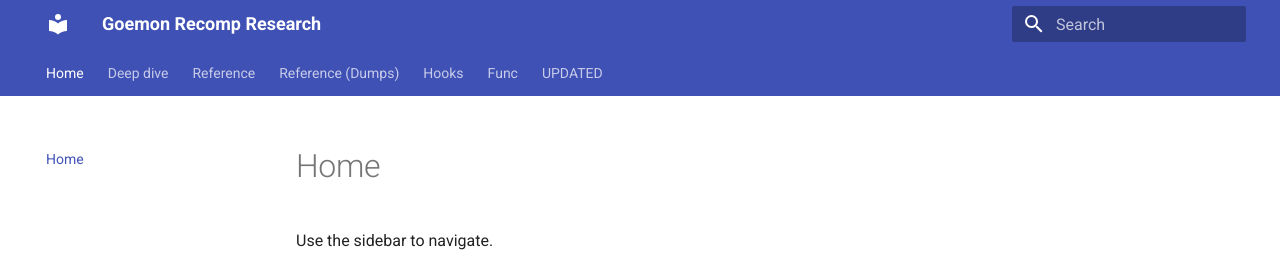
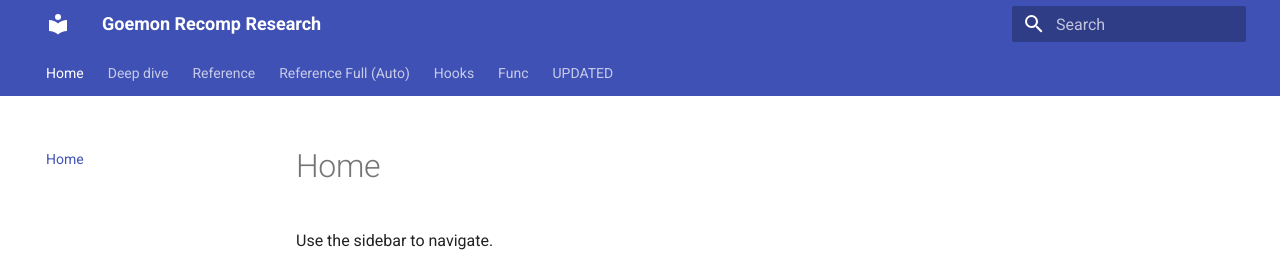
Before and after one commit to sirdankz/goemon-recomp-research, an MkDocs documentation site: the page built from docs/index.md, in a window 1280 px wide. Shown: the top 257 px of the page. Built offline with MkDocs 1.6.1 and Material for MkDocs 9.7.7, drawn with Linux system fonts in a browser that asks for light colours.

Commit message:
Modify mkdocs.yml for navigation and references
Updated navigation structure and added new reference sections.

```diff
--- a/mkdocs.yml
+++ b/mkdocs.yml
@@ -1,4 +1,5 @@
 site_name: Goemon Recomp Research
+
 theme:
   name: material
   features:
@@ -8,24 +9,27 @@
     - toc.integrate
     - search.suggest
     - search.highlight
+
 plugins:
   - search
+
 nav:
   - Home: index.md
   - Deep dive: deep_dive.md
+
   - Reference:
       - Master summarized: master_summarized.md
       - Addresses: addresses.md
       - Globals: globals.md
-      - Reference index: reference/index.md
       - $a1 action codes: reference/action_codes.md
       - ctx+0x4C map: reference/ctx_4c_map.md
       - Stage plumbing: reference/stage_plumbing.md
       - Helpers: helpers.md
       - Call graph: call_graph.md
       - Discoveries: discoveries.md
-  - Reference (Dumps):
-      - Reference Home: reference/index.md
+
+  - Reference Full (Auto):
+      - Overview: reference/index.md
       - jr-dispatch tables: reference/jr_dispatch_tables.md
       - Function catalog: reference/functions_index.md
       - Symbols: reference/symbols.md
@@ -33,14 +37,16 @@
       - Callgraph hubs: reference/callgraph.md
       - Function xrefs: reference/xrefs.md
       - Writes/reads index: reference/writes_reads.md
-      - Export format: reference/export_format.md
+      - Export format / dumps: reference/export_format.md
 
   - Hooks:
       - DD830: hooks/dd830.md
       - E3B9C: hooks/e3b9c.md
       - D98E0: hooks/d98e0.md
+
   - Func:
       - Functions Index: func/index.md
+
   - UPDATED:
       - UPDATED Home: UPDATED/index.md
       - Systems Overview: UPDATED/systems_overview.md
```
